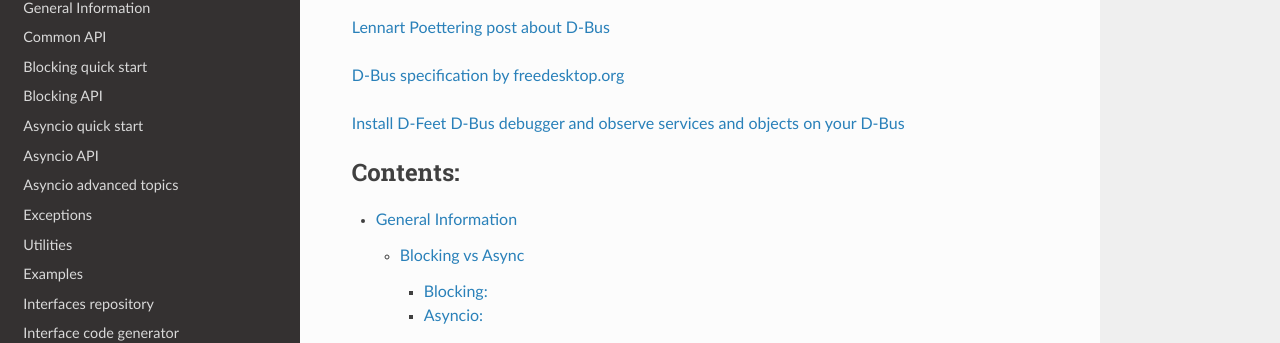
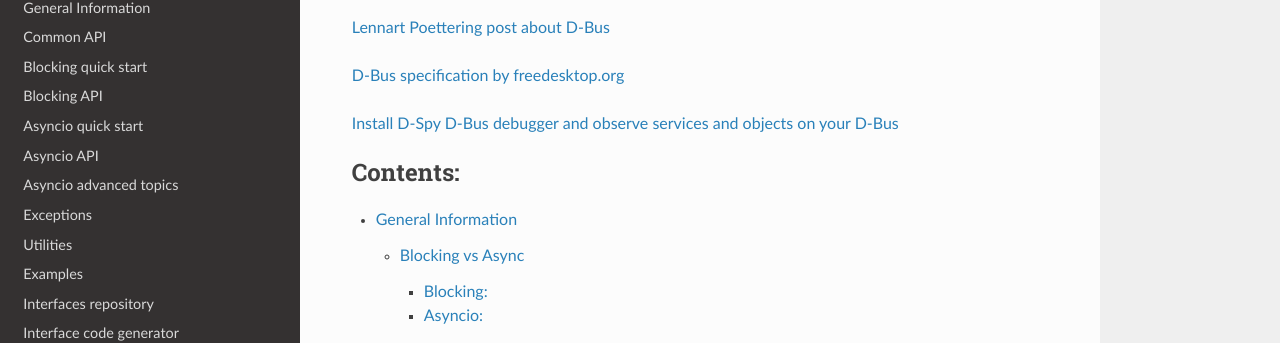
Before and after one commit to python-sdbus/python-sdbus, a Sphinx documentation site: the page built from docs/index.rst, in a window 1280 px wide and 900 px high, scrolled down 440 px. Shown: the part 144-487 px from the top of the window. Built offline with Sphinx 7.4.7 and the Read the Docs theme 2.0.0, drawn with Linux system fonts in a browser that asks for light colours.

Commit message:
docs: Replace D-Feet reference with D-Spy
Apparently D-Feet is deprecated and is no longer updated.

```diff
--- a/docs/index.rst
+++ b/docs/index.rst
@@ -24,7 +24,7 @@
 
 `D-Bus specification by freedesktop.org <https://dbus.freedesktop.org/doc/dbus-specification.html>`_
 
-`Install D-Feet D-Bus debugger and observe services and objects on your D-Bus <https://wiki.gnome.org/Apps/DFeet>`_
+`Install D-Spy D-Bus debugger and observe services and objects on your D-Bus <https://apps.gnome.org/Dspy/>`_
 
 
 .. toctree::
```
